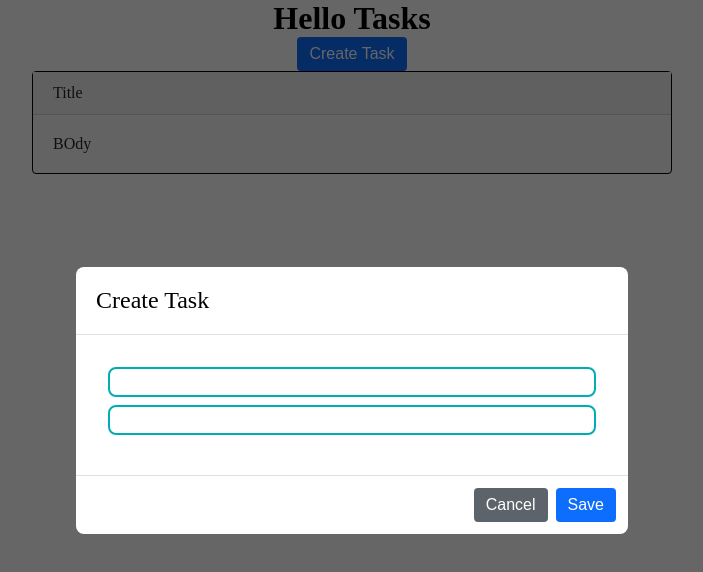
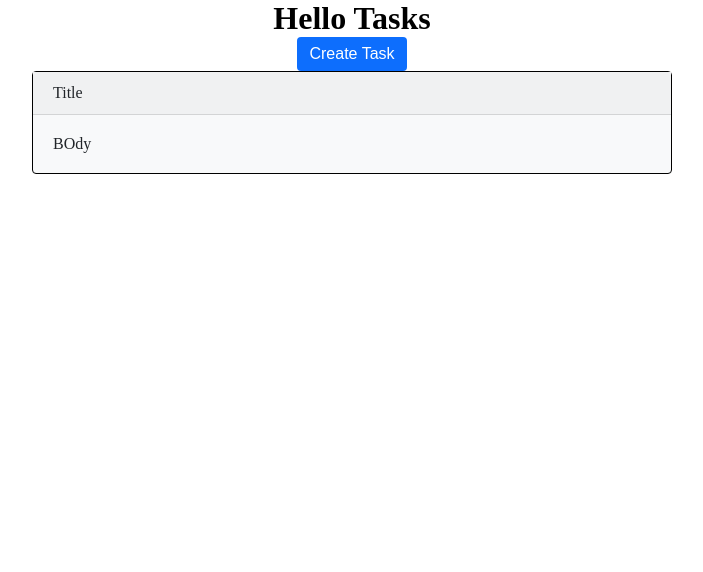
Before and after one commit to inham130/one.more.task.tracker, a React app: page / in a window 1280 px wide. Shown: the top 572 px of the page, without its empty margins (288-991 px from the left). Built offline with nearby package versions, Linux system fonts and the light colour scheme.

Commit message:
unexpected modal visibility fixed

```diff
--- a/src/components/App/App.tsx
+++ b/src/components/App/App.tsx
@@ -15,7 +15,7 @@ export const App: FC = () => {
   const [title, setTitle] = useState('');
   const [description, setDesctiorion] = useState('');
   const [tasks, setTasks] = useState<Array<Task>>([{id: 0, title: 'Title', description: 'BOdy'}]);
-  const [isModalVisible, setModalVisible] = useState(true);
+  const [isModalVisible, setModalVisible] = useState(false);
 
   const handleCreateTask = () => {
     setTasks([...tasks, {id: new Date().getTime(),title, description}]);
```
